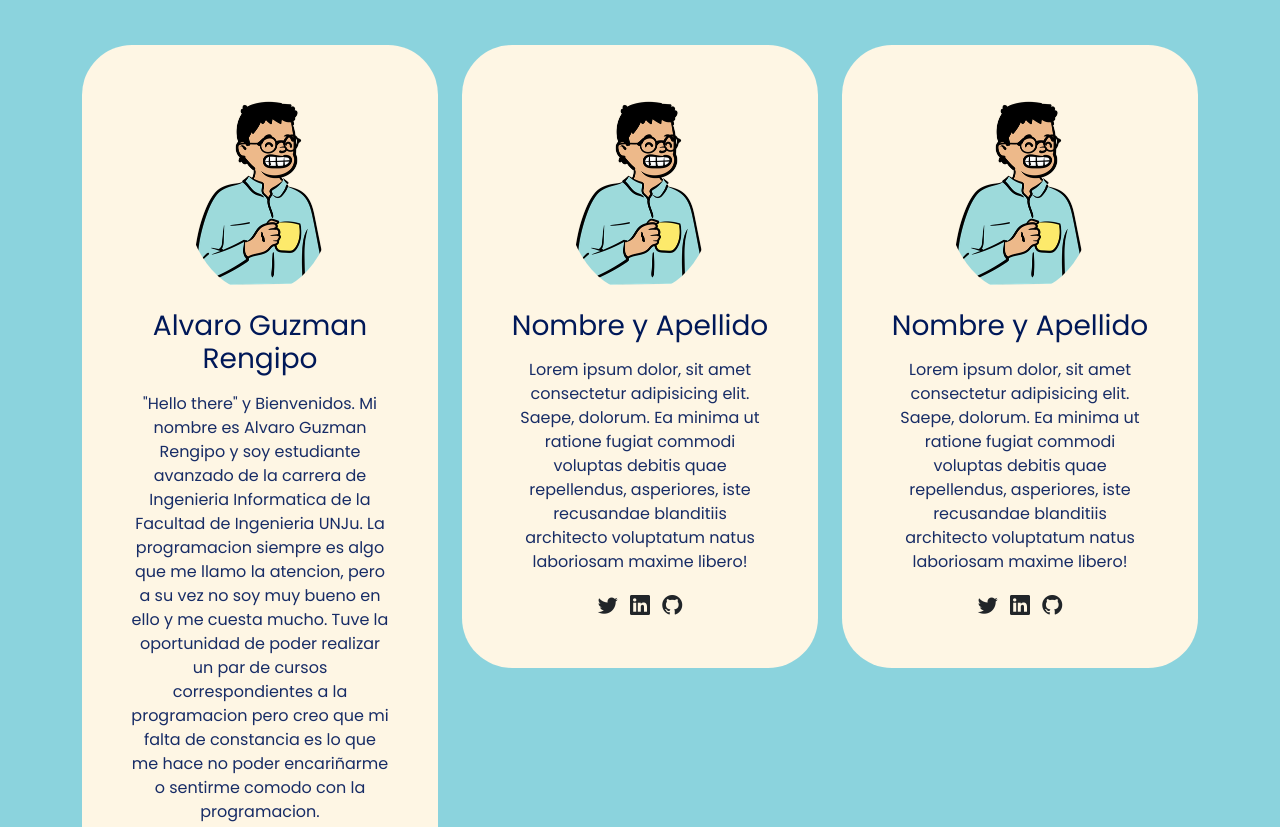
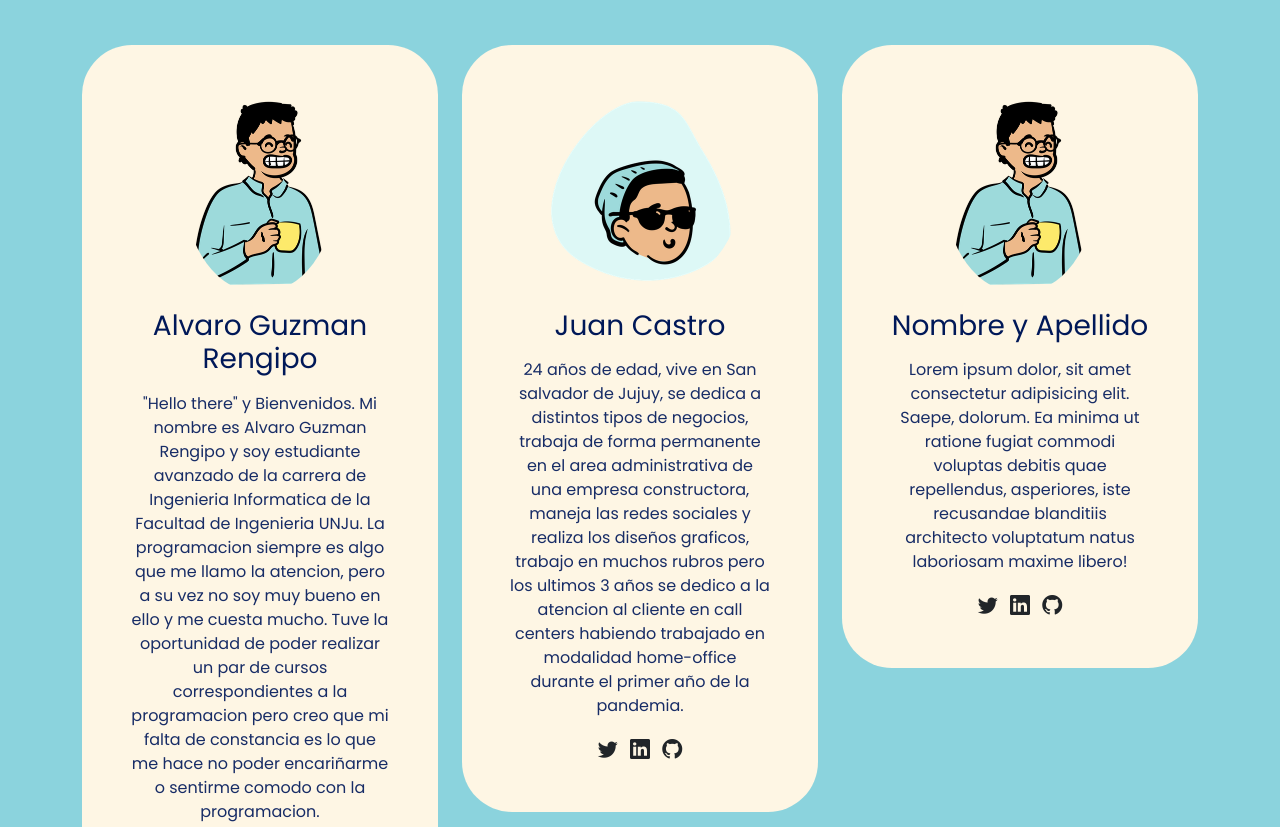
Before and after one commit to AlvaroGuzmanRengipo/devtech-podcast-web, a plain HTML site: page index.html in a window 1280 px wide. Shown: the part 1190-2017 px from the top of the page. Drawn offline with nearby package versions, Linux system fonts and the light colour scheme.

Commit message:
modif tarjeta 2

```diff
--- a/index.html
+++ b/index.html
@@ -116,14 +116,15 @@
           <div class="col-md-6 col-lg-4 mb-3">
             <div class="card">
               <div class="card-body text-center p-5">
-                <img src="./assets/avatar.png" alt="avatar" class="img img-fluid rounded-circle mb-3">
-                <h3 class="title card-title mb-3">Nombre y Apellido</h3>
-                <p>Lorem ipsum dolor, sit amet consectetur adipisicing elit. Saepe, dolorum. Ea minima ut ratione fugiat
-                  commodi voluptas debitis quae repellendus, asperiores, iste recusandae blanditiis architecto
-                  voluptatum natus laboriosam maxime libero!</p>
-                <a href="#"><i class="bi bi-twitter text-dark mx-1 lead"></i></a>
-                <a href="#"><i class="bi bi-linkedin text-dark mx-1 lead"></i></a>
-                <a href="#"><i class="bi bi-github text-dark mx-1 lead"></i></a>
+                <img src="./assets/Open Peeps - Avatar and Backdrop.png" alt="avatar" class=" img img-fluid rounded-circle mb-3">
+                <h3 class="title card-title mb-3">Juan Castro</h3>
+                <p>24 años de edad, vive en San salvador de Jujuy, se dedica a distintos tipos de negocios, trabaja de forma permanente en el area administrativa
+                  de una empresa constructora, maneja las redes sociales y realiza los diseños graficos, trabajo en muchos rubros pero los ultimos 3 años se dedico
+                  a la atencion al cliente en call centers habiendo trabajado en modalidad home-office durante el primer año de la pandemia.
+                </p>
+                <a href="https://www.twitter.com""#"><i class="bi bi-twitter text-dark mx-1 lead"></i></a>
+                <a href="https://www.linkedin.com/in/juan-castro-364220185""#"><i class="bi bi-linkedin text-dark mx-1 lead"></i></a>
+                <a href="https://github.com/Juanca667""#"><i class="bi bi-github text-dark mx-1 lead"></i></a>
               </div>
             </div>
           </div>
```
Also changed, not shown: assets/Open Peeps - Avatar and Backdrop.png (added).
